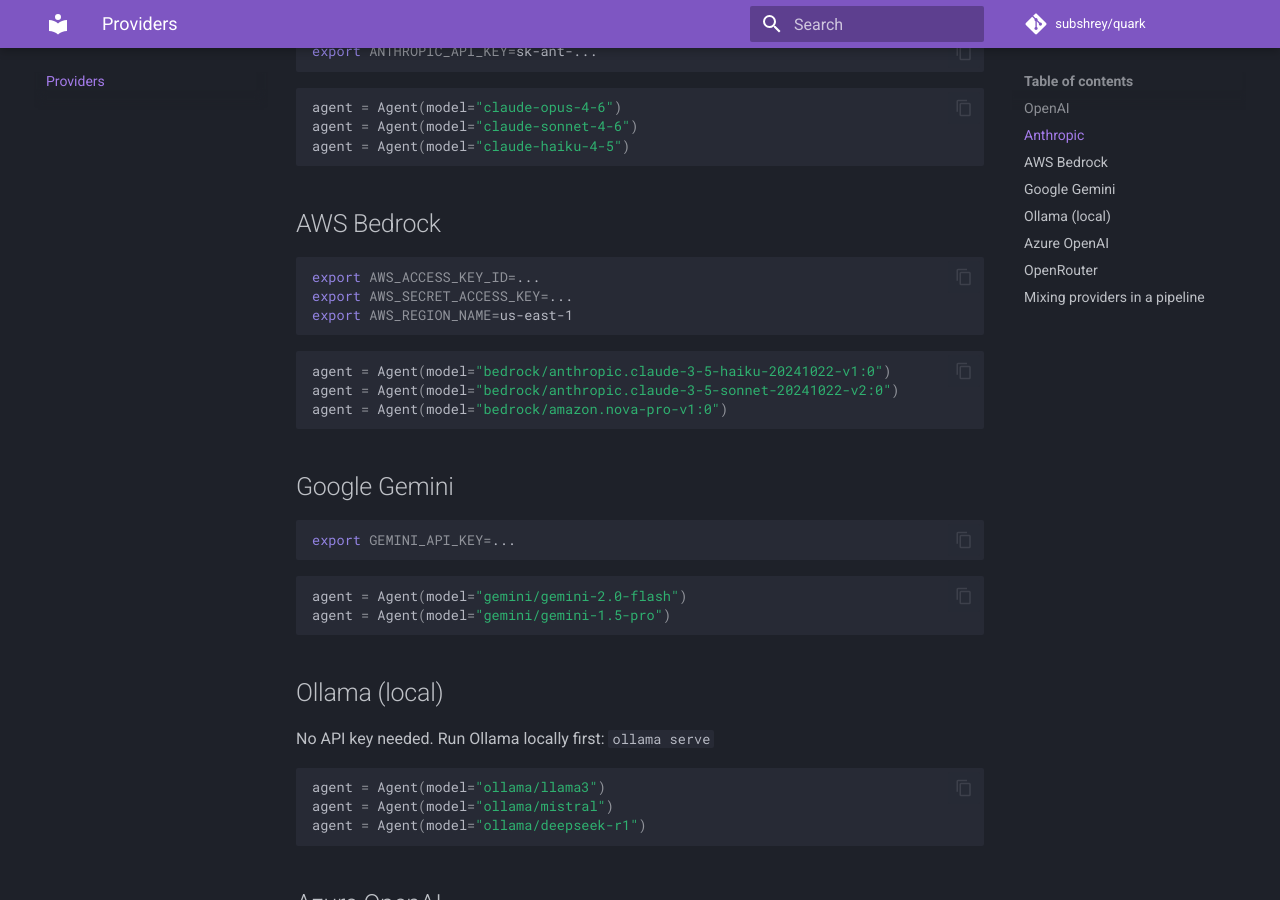
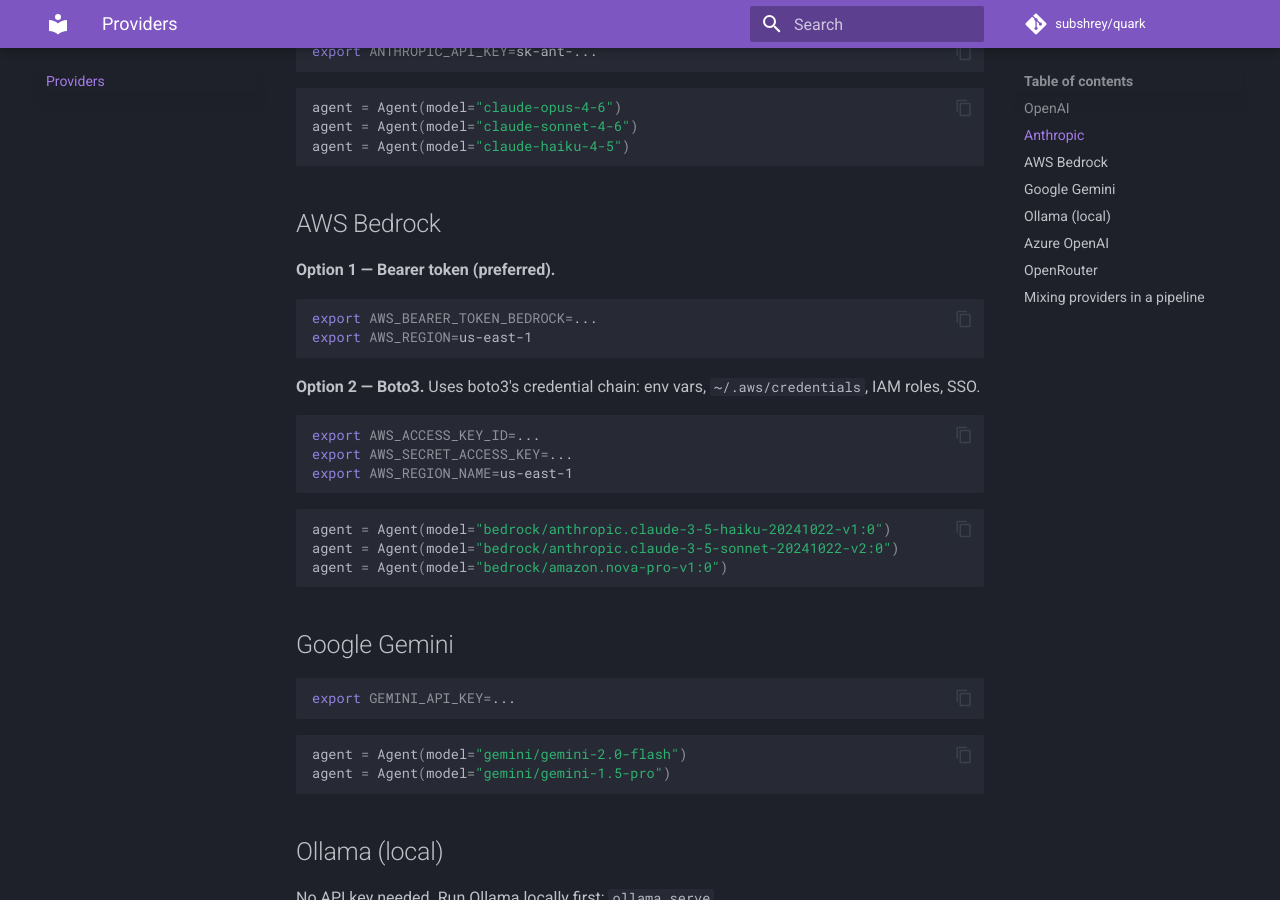
Before and after one commit to awslabs/quark-agents, an MkDocs documentation site: the page built from docs/providers.md, in a window 1280 px wide and 900 px high, scrolled down 563 px. Built offline with MkDocs 1.6.1 and Material for MkDocs 9.7.7, drawn with Linux system fonts in a browser that asks for light colours.

Commit message:
Update Bedrock auth: bearer token as preferred, add OpenRouter section
Co-Authored-By: Claude Sonnet 4.6 (1M context) <noreply@anthropic.com>

````diff
--- a/docs/providers.md
+++ b/docs/providers.md
@@ -27,6 +27,15 @@ agent = Agent(model="claude-haiku-4-5")
 ```
 
 ## AWS Bedrock
+
+**Option 1 — Bearer token (preferred).**
+
+```bash
+export AWS_BEARER_TOKEN_BEDROCK=...
+export AWS_REGION=us-east-1
+```
+
+**Option 2 — Boto3.** Uses boto3's credential chain: env vars, `~/.aws/credentials`, IAM roles, SSO.
 
 ```bash
 export AWS_ACCESS_KEY_ID=...
````
